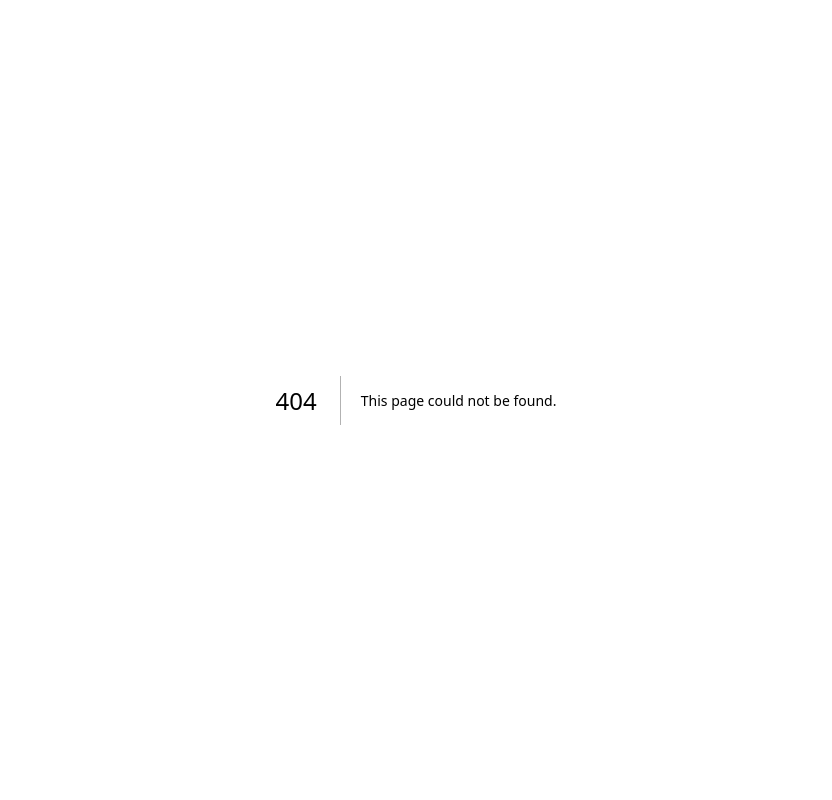
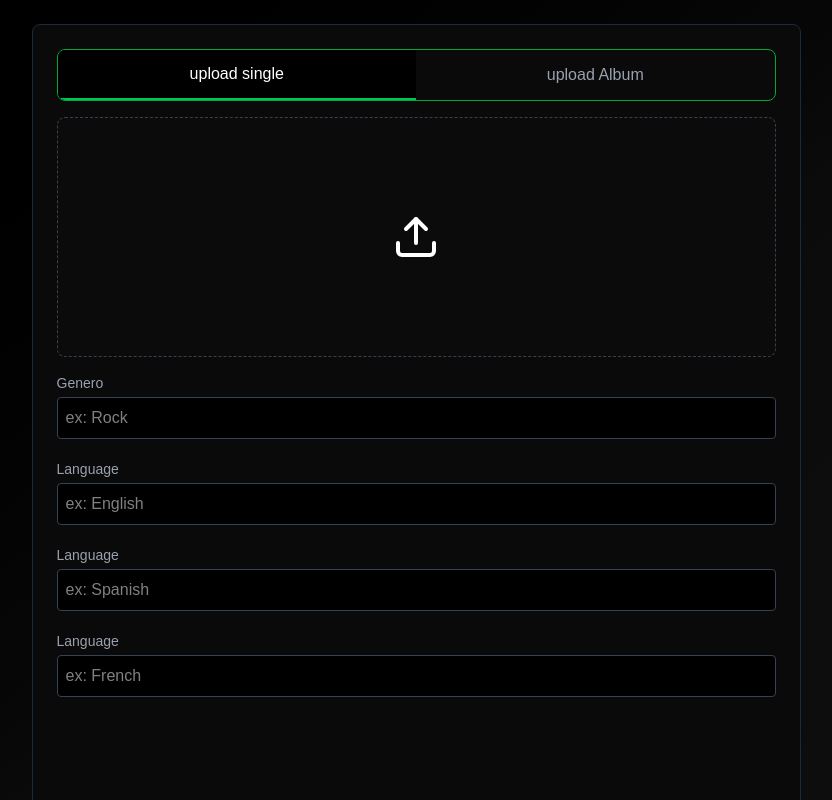
Before and after one commit to Batubenga0B74/oncler-Music, a Next.js app: page /upload in a window 1280 px wide. Before the commit this address had no page. Shown: the top 800 px of the page, without its empty margins (224-1056 px from the left). Built offline with nearby package versions, Linux system fonts and the light colour scheme.

Commit message:
tela de upload modificado

```diff
--- a/src/app/components/header.tsx
+++ b/src/app/components/header.tsx
@@ -63,7 +63,10 @@ export default function Header() {
             <Link href="/login">
               <p className="w-[100px] font-semibold font-serif">SING IN</p>
             </Link>
+            <Link href="/upload">
             <p className="w-[120px] font-semibold font-serif">UPLOAD</p>
+            </Link>
+
           </span>
 
           {/* Botão menu mobile */}
--- /dev/null
+++ b/src/app/upload/page.tsx
@@ -0,0 +1,85 @@
+
+"use client"
+import { useState } from "react";
+import { Upload } from "lucide-react";
+
+export default function UploadPage() {
+  const [activeTab, setActiveTab] = useState("single");
+
+  return (
+    <div className="min-h-screen bg-gradient-to-br from-black via-[#0B0B0B] to-[#0E0F0E] flex items-center justify-center p-6">
+      <div className="w-[769px] h-[992px] border border-gray-800 rounded-lg p-6 bg-[#0A0A0A] flex flex-col">
+
+        {/* Tabs */}
+        <div className="flex border border-green-600 rounded-lg overflow-hidden">
+          <button
+            onClick={() => setActiveTab("single")}
+            className={`flex-1 py-3 text-base font-medium ${
+              activeTab === "single"
+                ? "bg-black text-white border-b-2 border-green-500"
+                : "text-gray-400"
+            }`}
+          >
+            upload single
+          </button>
+          <button
+            onClick={() => setActiveTab("album")}
+            className={`flex-1 py-3 text-base font-medium ${
+              activeTab === "album"
+                ? "bg-black text-white border-b-2 border-green-500"
+                : "text-gray-400"
+            }`}
+          >
+            upload Album
+          </button>
+        </div>
+
+        {/* Upload Box */}
+        <div className="mt-4 border border-dashed border-gray-700 rounded-lg h-60 flex items-center justify-center bg-[#0B0B0B]">
+          <Upload className="w-12 h-12 text-white" />
+        </div>
+
+        {/* Form */}
+        <form className="mt-4 gap-5  grid-cols-2 flex flex-col flex-grow">
+          <div>
+            <label className="block text-sm text-gray-400 mb-1">Genero</label>
+            <input
+              type="text"
+              placeholder="ex: Rock"
+              className="w-full p-2 rounded bg-black text-white border border-gray-700"
+            />
+          </div>
+          <div>
+            <label className="block text-sm text-gray-400 mb-1">Language</label>
+            <input
+              type="text"
+              placeholder="ex: English"
+              className="w-full p-2 rounded bg-black text-white border border-gray-700"
+            />
+          </div>
+          <div>
+            <label className="block text-sm text-gray-400 mb-1">Language</label>
+            <input
+              type="text"
+              placeholder="ex: Spanish"
+              className="w-full p-2 rounded bg-black text-white border border-gray-700"
+            />
+          </div>
+          <div>
+            <label className="block text-sm text-gray-400 mb-1">Language</label>
+            <input
+              type="text"
+              placeholder="ex: French"
+              className="w-full p-2 rounded bg-black text-white border border-gray-700"
+            />
+          </div>
+        </form>
+
+        {/* Button */}
+        <button className="mt-4 w-full py-3 bg-[#53AA00] text-black font-medium rounded hover:bg-green-600 transition-colors">
+          Acessar
+        </button>
+      </div>
+    </div>
+  );
+}
```
